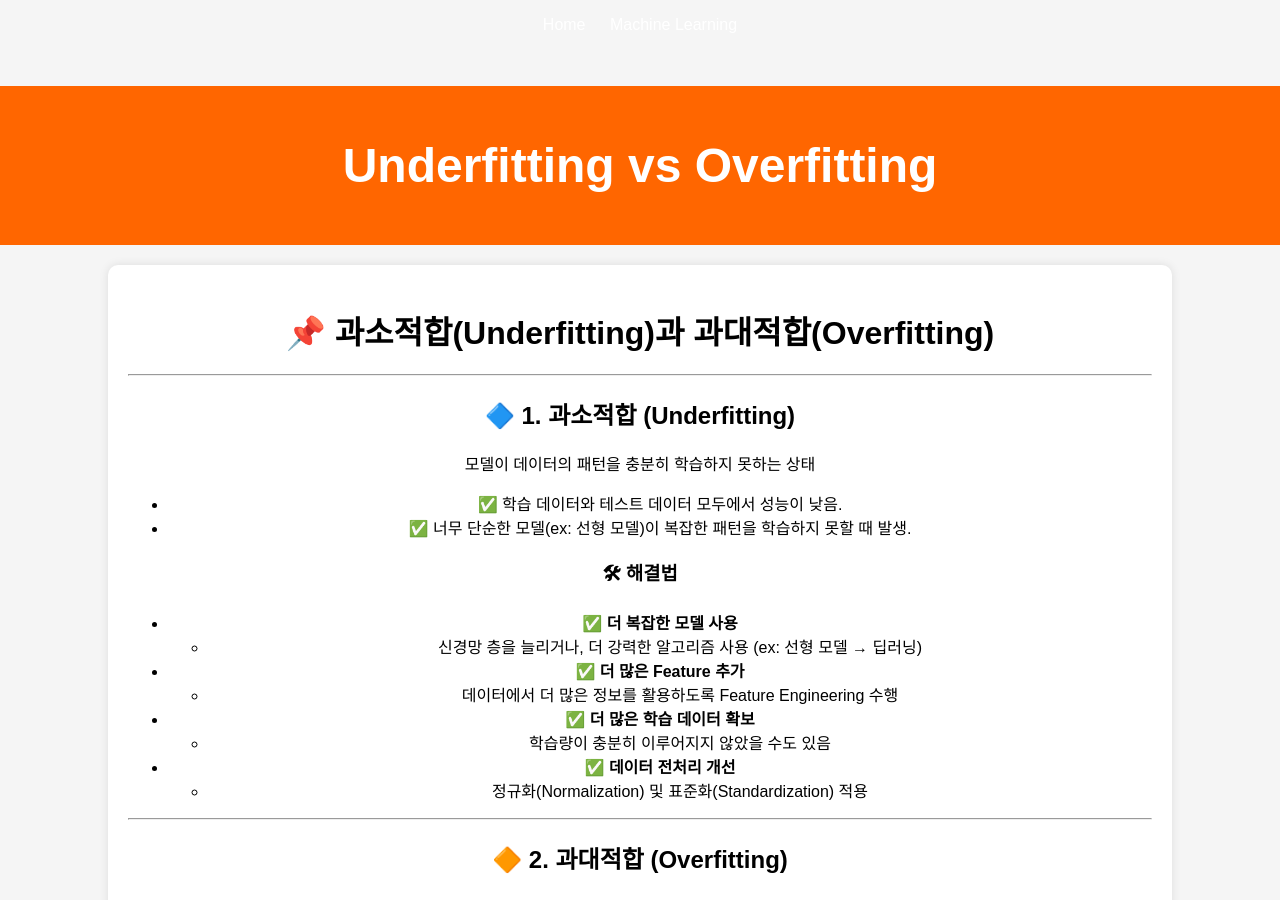
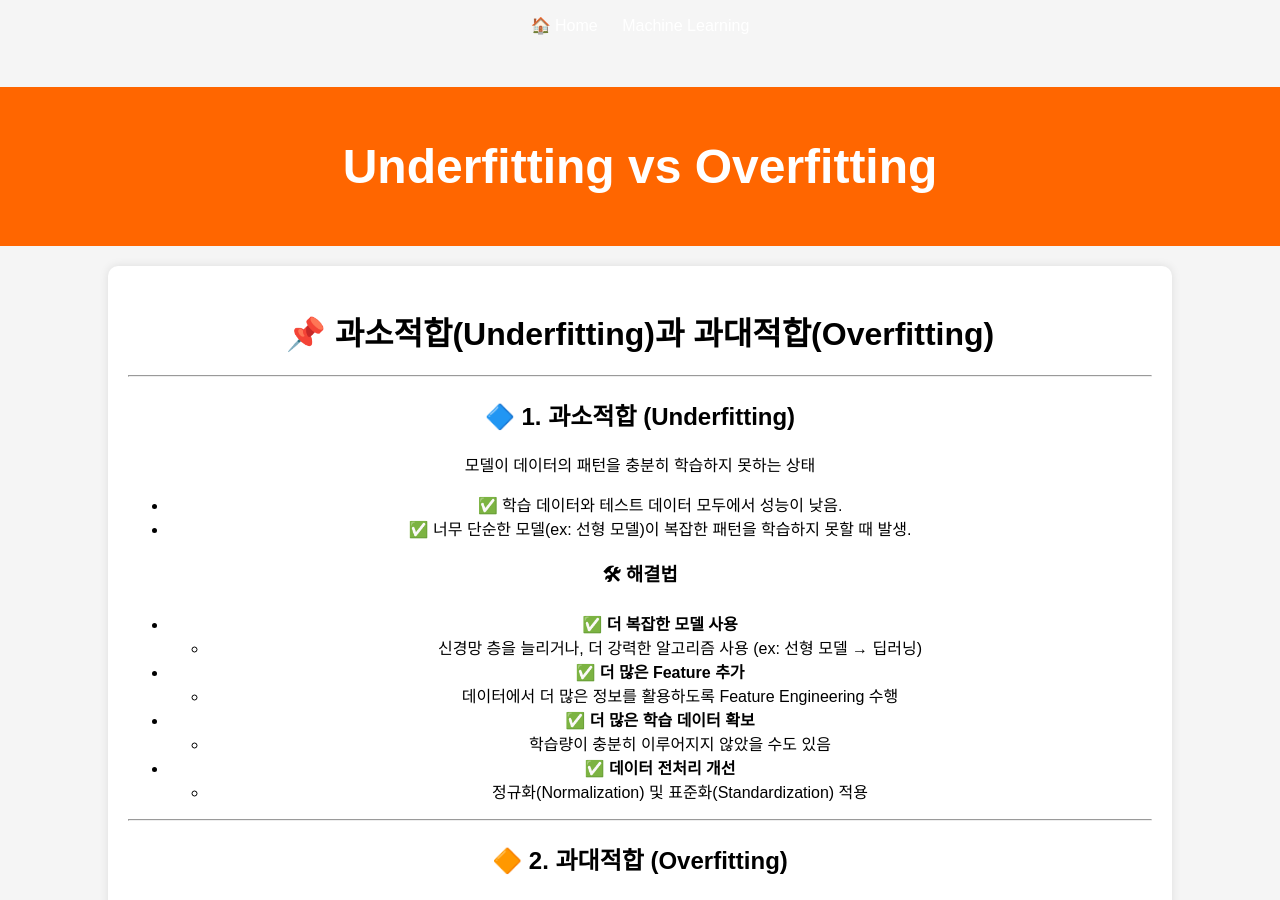
Before and after one commit to Kyoungrae-Noh/Kyoungrae-Noh.github.io, a Jekyll site: the page built from questions/underfitting_overfitting.md, in a window 1280 px wide and 900 px high. Built offline with Jekyll 4.4.1, drawn with Linux system fonts in a browser that asks for light colours.

Commit message:
Update navbar.html

```diff
--- a/_includes/navbar.html
+++ b/_includes/navbar.html
@@ -1,16 +1,12 @@
 <nav>
     <ul>
-        <li><a href="{{ '/' | relative_url }}">Home</a></li>
+        <li><a href="{{ '/' | relative_url }}">🏠 Home</a></li>
         {% for category in site.navbar-links %}
             <li>
                 <a href="#">{{ category[0] }}</a>
                 <ul>
                     {% for item in category[1] %}
-                        <li>
-                            <a href="{{ item[1] | replace: '.html', '' | relative_url }}">
-                                {{ item[0] }}
-                            </a>
-                        </li>
+                        <li><a href="{{ item[1] | relative_url }}">{{ item[0] }}</a></li>
                     {% endfor %}
                 </ul>
             </li>
```
